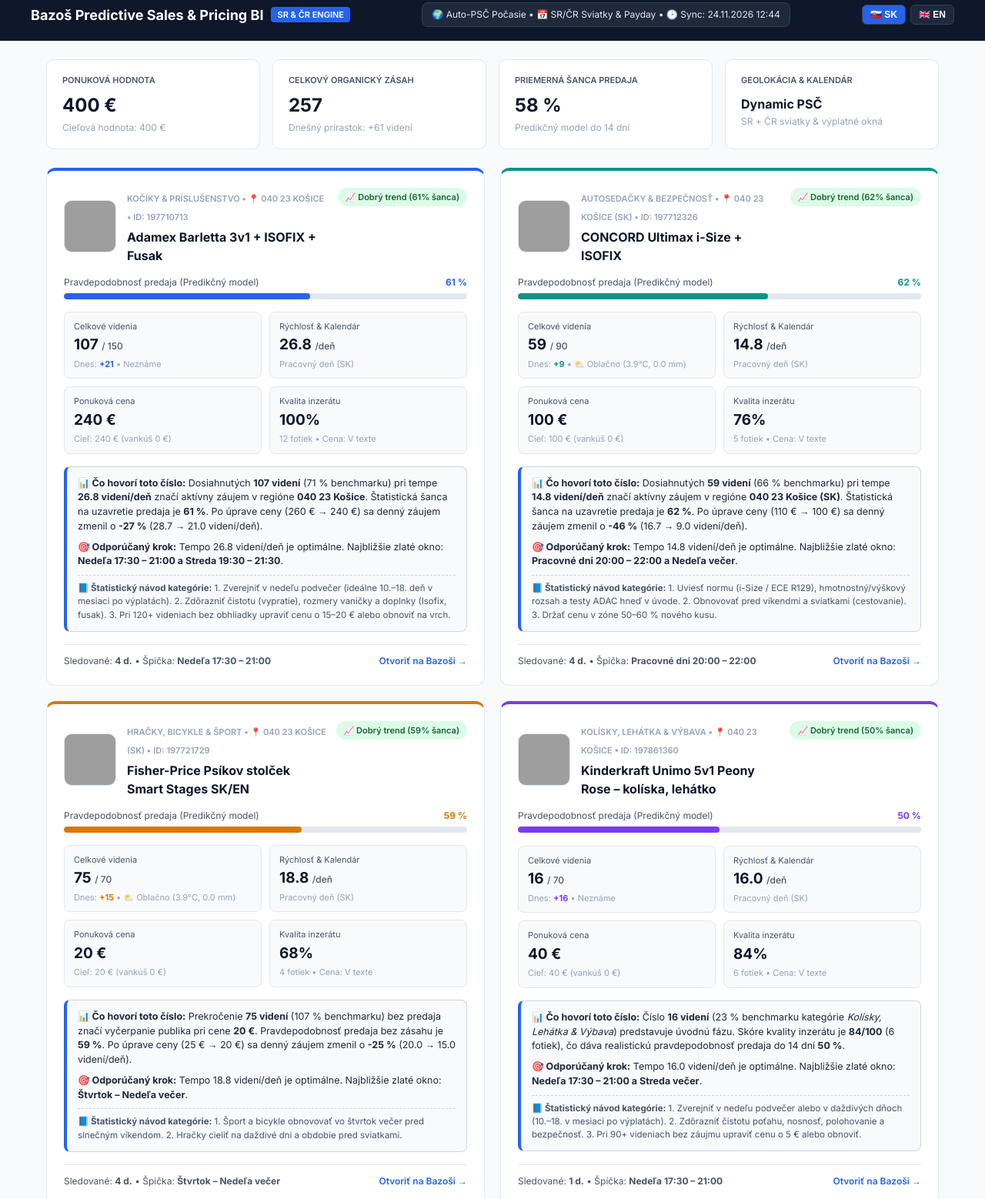
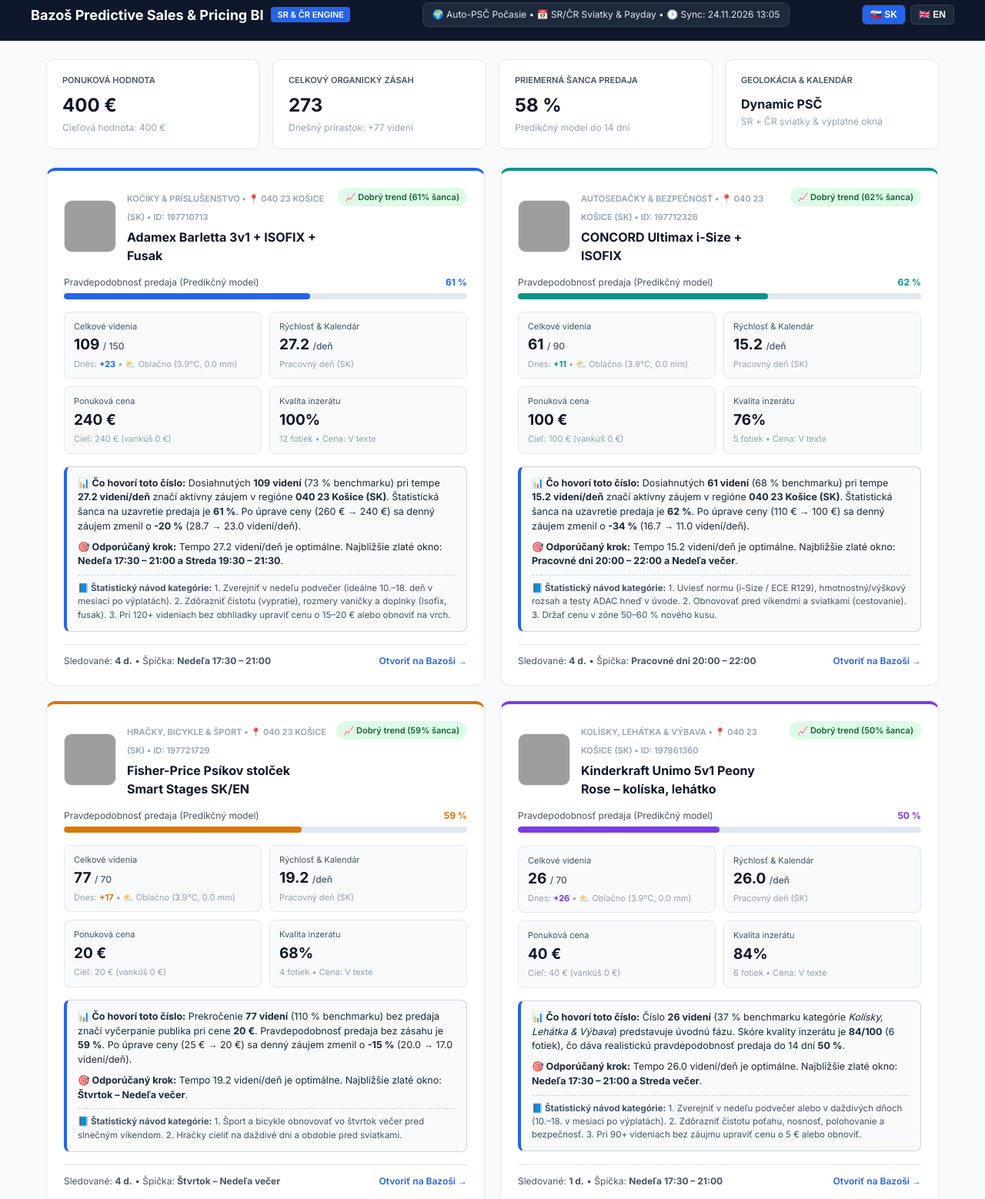
Before and after one commit to JaroslavaG/bazos-predictive-bi, a plain HTML site: page index.html in a window 1280 px wide. Shown: the part 15-1573 px from the top of the page at 77% size. Drawn offline with nearby package versions, Linux system fonts and the light colour scheme; grey boxes are pictures that could not be loaded.

Commit message:
Aktualizácia štatistík, počasia a predikčného dashboardu

```diff
--- a/index.html
+++ b/index.html
@@ -70,7 +70,7 @@
                 <span class="tag-pro">SR & ČR Engine</span>
             </div>
             <div class="context-pill">
-                🌍 Auto-PSČ Počasie &bull; 📅 SR/ČR Sviatky & Payday &bull; 🕒 Sync: 24.11.2026 12:44
+                🌍 Auto-PSČ Počasie &bull; 📅 SR/ČR Sviatky & Payday &bull; 🕒 Sync: 24.11.2026 13:05
             </div>
         </div>
     </div>
@@ -84,8 +84,8 @@
             </div>
             <div class="kpi-card">
                 <div class="kpi-title">Celkový organický zásah</div>
-                <div class="kpi-value">257</div>
-                <div class="kpi-desc">Dnešný prírastok: +61 videní</div>
+                <div class="kpi-value">273</div>
+                <div class="kpi-desc">Dnešný prírastok: +77 videní</div>
             </div>
             <div class="kpi-card">
                 <div class="kpi-title">Priemerná šanca predaja</div>
@@ -105,7 +105,7 @@
                 <div class="ad-title-group">
                     <img src="https://www.bazos.sk/img/1/713/197710713.jpg" alt="Adamex Barletta 3v1 + ISOFIX + Fusak" class="ad-thumb" onerror="this.style.display='none'">
                     <div>
-                        <span class="ad-id">Kočíky & Príslušenstvo &bull; 📍 040 23 Košice &bull; ID: 197710713</span>
+                        <span class="ad-id">Kočíky & Príslušenstvo &bull; 📍 040 23 Košice (SK) &bull; ID: 197710713</span>
                         <h3>Adamex Barletta 3v1 + ISOFIX + Fusak</h3>
                     </div>
                 </div>
@@ -123,12 +123,12 @@
             <div class="metrics-grid">
                 <div class="metric-box">
                     <span class="m-label">Celkové videnia</span>
-                    <span class="m-val">107 <small>/ 150</small></span>
-                    <span class="m-sub">Dnes: <strong style="color:#2563eb">+21</strong> &bull; Neznáme</span>
+                    <span class="m-val">109 <small>/ 150</small></span>
+                    <span class="m-sub">Dnes: <strong style="color:#2563eb">+23</strong> &bull; ⛅ Oblačno (3.9°C, 0.0 mm)</span>
                 </div>
                 <div class="metric-box">
                     <span class="m-label">Rýchlosť & Kalendár</span>
-                    <span class="m-val">26.8 <small>/deň</small></span>
+                    <span class="m-val">27.2 <small>/deň</small></span>
                     <span class="m-sub">Pracovný deň (SK)</span>
                 </div>
                 <div class="metric-box">
@@ -144,8 +144,8 @@
             </div>
 
             <div class="summary-box">
-                <p><strong>📊 Čo hovorí toto číslo:</strong> Dosiahnutých <strong>107 videní</strong> (71 % benchmarku) pri tempe <strong>26.8 videní/deň</strong> značí aktívny záujem v regióne <strong>040 23 Košice</strong>. Štatistická šanca na uzavretie predaja je <strong>61 %</strong>. Po úprave ceny (260 € &rarr; 240 €) sa denný záujem zmenil o <strong>-27 %</strong> (28.7 &rarr; 21.0 videní/deň).</p>
-                <p><strong>🎯 Odporúčaný krok:</strong> Tempo 26.8 videní/deň je optimálne. Najbližšie zlaté okno: <strong>Nedeľa 17:30 – 21:00 a Streda 19:30 – 21:30</strong>.</p>
+                <p><strong>📊 Čo hovorí toto číslo:</strong> Dosiahnutých <strong>109 videní</strong> (73 % benchmarku) pri tempe <strong>27.2 videní/deň</strong> značí aktívny záujem v regióne <strong>040 23 Košice (SK)</strong>. Štatistická šanca na uzavretie predaja je <strong>61 %</strong>. Po úprave ceny (260 € &rarr; 240 €) sa denný záujem zmenil o <strong>-20 %</strong> (28.7 &rarr; 23.0 videní/deň).</p>
+                <p><strong>🎯 Odporúčaný krok:</strong> Tempo 27.2 videní/deň je optimálne. Najbližšie zlaté okno: <strong>Nedeľa 17:30 – 21:00 a Streda 19:30 – 21:30</strong>.</p>
                 <p class="season-note"><strong>📘 Štatistický návod kategórie:</strong> 1. Zverejniť v nedeľu podvečer (ideálne 10.–18. deň v mesiaci po výplatách). 2. Zdôrazniť čistotu (vypratie), rozmery vaničky a doplnky (Isofix, fusak). 3. Pri 120+ videniach bez obhliadky upraviť cenu o 15–20 € alebo obnoviť na vrch.</p>
             </div>
 
@@ -178,12 +178,12 @@
             <div class="metrics-grid">
                 <div class="metric-box">
                     <span class="m-label">Celkové videnia</span>
-                    <span class="m-val">59 <small>/ 90</small></span>
-                    <span class="m-sub">Dnes: <strong style="color:#0d9488">+9</strong> &bull; ⛅ Oblačno (3.9°C, 0.0 mm)</span>
+                    <span class="m-val">61 <small>/ 90</small></span>
+                    <span class="m-sub">Dnes: <strong style="color:#0d9488">+11</strong> &bull; ⛅ Oblačno (3.9°C, 0.0 mm)</span>
                 </div>
                 <div class="metric-box">
                     <span class="m-label">Rýchlosť & Kalendár</span>
-                    <span class="m-val">14.8 <small>/deň</small></span>
+                    <span class="m-val">15.2 <small>/deň</small></span>
                     <span class="m-sub">Pracovný deň (SK)</span>
                 </div>
                 <div class="metric-box">
@@ -199,8 +199,8 @@
             </div>
 
             <div class="summary-box">
-                <p><strong>📊 Čo hovorí toto číslo:</strong> Dosiahnutých <strong>59 videní</strong> (66 % benchmarku) pri tempe <strong>14.8 videní/deň</strong> značí aktívny záujem v regióne <strong>040 23 Košice (SK)</strong>. Štatistická šanca na uzavretie predaja je <strong>62 %</strong>. Po úprave ceny (110 € &rarr; 100 €) sa denný záujem zmenil o <strong>-46 %</strong> (16.7 &rarr; 9.0 videní/deň).</p>
-                <p><strong>🎯 Odporúčaný krok:</strong> Tempo 14.8 videní/deň je optimálne. Najbližšie zlaté okno: <strong>Pracovné dni 20:00 – 22:00 a Nedeľa večer</strong>.</p>
+                <p><strong>📊 Čo hovorí toto číslo:</strong> Dosiahnutých <strong>61 videní</strong> (68 % benchmarku) pri tempe <strong>15.2 videní/deň</strong> značí aktívny záujem v regióne <strong>040 23 Košice (SK)</strong>. Štatistická šanca na uzavretie predaja je <strong>62 %</strong>. Po úprave ceny (110 € &rarr; 100 €) sa denný záujem zmenil o <strong>-34 %</strong> (16.7 &rarr; 11.0 videní/deň).</p>
+                <p><strong>🎯 Odporúčaný krok:</strong> Tempo 15.2 videní/deň je optimálne. Najbližšie zlaté okno: <strong>Pracovné dni 20:00 – 22:00 a Nedeľa večer</strong>.</p>
                 <p class="season-note"><strong>📘 Štatistický návod kategórie:</strong> 1. Uviesť normu (i-Size / ECE R129), hmotnostný/výškový rozsah a testy ADAC hneď v úvode. 2. Obnovovať pred víkendmi a sviatkami (cestovanie). 3. Držať cenu v zóne 50–60 % nového kusu.</p>
             </div>
 
@@ -233,12 +233,12 @@
             <div class="metrics-grid">
                 <div class="metric-box">
                     <span class="m-label">Celkové videnia</span>
-                    <span class="m-val">75 <small>/ 70</small></span>
-                    <span class="m-sub">Dnes: <strong style="color:#d97706">+15</strong> &bull; ⛅ Oblačno (3.9°C, 0.0 mm)</span>
+                    <span class="m-val">77 <small>/ 70</small></span>
+                    <span class="m-sub">Dnes: <strong style="color:#d97706">+17</strong> &bull; ⛅ Oblačno (3.9°C, 0.0 mm)</span>
                 </div>
                 <div class="metric-box">
                     <span class="m-label">Rýchlosť & Kalendár</span>
-                    <span class="m-val">18.8 <small>/deň</small></span>
+                    <span class="m-val">19.2 <small>/deň</small></span>
                     <span class="m-sub">Pracovný deň (SK)</span>
                 </div>
                 <div class="metric-box">
@@ -254,8 +254,8 @@
             </div>
 
             <div class="summary-box">
-                <p><strong>📊 Čo hovorí toto číslo:</strong> Prekročenie <strong>75 videní</strong> (107 % benchmarku) bez predaja značí vyčerpanie publika pri cene <strong>20 €</strong>. Pravdepodobnosť predaja bez zásahu je <strong>59 %</strong>. Po úprave ceny (25 € &rarr; 20 €) sa denný záujem zmenil o <strong>-25 %</strong> (20.0 &rarr; 15.0 videní/deň).</p>
-                <p><strong>🎯 Odporúčaný krok:</strong> Tempo 18.8 videní/deň je optimálne. Najbližšie zlaté okno: <strong>Štvrtok – Nedeľa večer</strong>.</p>
+                <p><strong>📊 Čo hovorí toto číslo:</strong> Prekročenie <strong>77 videní</strong> (110 % benchmarku) bez predaja značí vyčerpanie publika pri cene <strong>20 €</strong>. Pravdepodobnosť predaja bez zásahu je <strong>59 %</strong>. Po úprave ceny (25 € &rarr; 20 €) sa denný záujem zmenil o <strong>-15 %</strong> (20.0 &rarr; 17.0 videní/deň).</p>
+                <p><strong>🎯 Odporúčaný krok:</strong> Tempo 19.2 videní/deň je optimálne. Najbližšie zlaté okno: <strong>Štvrtok – Nedeľa večer</strong>.</p>
                 <p class="season-note"><strong>📘 Štatistický návod kategórie:</strong> 1. Šport a bicykle obnovovať vo štvrtok večer pred slnečným víkendom. 2. Hračky cieliť na daždivé dni a obdobie pred sviatkami.</p>
             </div>
 
@@ -270,7 +270,7 @@
                 <div class="ad-title-group">
                     <img src="https://www.bazos.sk/img/1/360/197861360.jpg" alt="Kinderkraft Unimo 5v1 Peony Rose – kolíska, lehátko" class="ad-thumb" onerror="this.style.display='none'">
                     <div>
-                        <span class="ad-id">Kolísky, Lehátka & Výbava &bull; 📍 040 23 Košice &bull; ID: 197861360</span>
+                        <span class="ad-id">Kolísky, Lehátka & Výbava &bull; 📍 040 23 Košice (SK) &bull; ID: 197861360</span>
                         <h3>Kinderkraft Unimo 5v1 Peony Rose – kolíska, lehátko</h3>
                     </div>
                 </div>
@@ -288,12 +288,12 @@
             <div class="metrics-grid">
                 <div class="metric-box">
                     <span class="m-label">Celkové videnia</span>
-                    <span class="m-val">16 <small>/ 70</small></span>
-                    <span class="m-sub">Dnes: <strong style="color:#7c3aed">+16</strong> &bull; Neznáme</span>
+                    <span class="m-val">26 <small>/ 70</small></span>
+                    <span class="m-sub">Dnes: <strong style="color:#7c3aed">+26</strong> &bull; ⛅ Oblačno (3.9°C, 0.0 mm)</span>
                 </div>
                 <div class="metric-box">
                     <span class="m-label">Rýchlosť & Kalendár</span>
-                    <span class="m-val">16.0 <small>/deň</small></span>
+                    <span class="m-val">26.0 <small>/deň</small></span>
                     <span class="m-sub">Pracovný deň (SK)</span>
                 </div>
                 <div class="metric-box">
@@ -309,8 +309,8 @@
             </div>
 
             <div class="summary-box">
-                <p><strong>📊 Čo hovorí toto číslo:</strong> Číslo <strong>16 videní</strong> (23 % benchmarku kategórie <em>Kolísky, Lehátka & Výbava</em>) predstavuje úvodnú fázu. Skóre kvality inzerátu je <strong>84/100</strong> (6 fotiek), čo dáva realistickú pravdepodobnosť predaja do 14 dní <strong>50 %</strong>.</p>
-                <p><strong>🎯 Odporúčaný krok:</strong> Tempo 16.0 videní/deň je optimálne. Najbližšie zlaté okno: <strong>Nedeľa 17:30 – 21:00 a Streda večer</strong>.</p>
+                <p><strong>📊 Čo hovorí toto číslo:</strong> Číslo <strong>26 videní</strong> (37 % benchmarku kategórie <em>Kolísky, Lehátka & Výbava</em>) predstavuje úvodnú fázu. Skóre kvality inzerátu je <strong>84/100</strong> (6 fotiek), čo dáva realistickú pravdepodobnosť predaja do 14 dní <strong>50 %</strong>.</p>
+                <p><strong>🎯 Odporúčaný krok:</strong> Tempo 26.0 videní/deň je optimálne. Najbližšie zlaté okno: <strong>Nedeľa 17:30 – 21:00 a Streda večer</strong>.</p>
                 <p class="season-note"><strong>📘 Štatistický návod kategórie:</strong> 1. Zverejniť v nedeľu podvečer alebo v daždivých dňoch (10.–18. v mesiaci po výplatách). 2. Zdôrazniť čistotu poťahu, nosnosť, polohovanie a bezpečnosť. 3. Pri 90+ videniach bez záujmu upraviť cenu o 5 € alebo obnoviť.</p>
             </div>
 
@@ -398,11 +398,11 @@
                     <tbody>
             <tr>
                 <td>2026-11-24</td>
-                <td>040 23 Košice</td>
+                <td>040 23 Košice (SK)</td>
                 <td>Utorok <small style="color:#64748b">(Pracovný deň (SK))</small></td>
-                <td>Neznáme</td>
+                <td>⛅ Oblačno (3.9°C, 0.0 mm)</td>
                 <td><strong>Adamex Barletta 3v1 + ISOFIX + Fusak</strong></td>
-                <td>107 <span class="pill-gain">+21</span></td>
+                <td>109 <span class="pill-gain">+23</span></td>
                 <td><strong>61%</strong></td>
             </tr>
 
@@ -442,7 +442,7 @@
                 <td>Utorok <small style="color:#64748b">(Pracovný deň (SK))</small></td>
                 <td>⛅ Oblačno (3.9°C, 0.0 mm)</td>
                 <td><strong>CONCORD Ultimax i-Size + ISOFIX</strong></td>
-                <td>59 <span class="pill-gain">+9</span></td>
+                <td>61 <span class="pill-gain">+11</span></td>
                 <td><strong>62%</strong></td>
             </tr>
 
@@ -482,7 +482,7 @@
                 <td>Utorok <small style="color:#64748b">(Pracovný deň (SK))</small></td>
                 <td>⛅ Oblačno (3.9°C, 0.0 mm)</td>
                 <td><strong>Fisher-Price Psíkov stolček Smart Stages SK/EN</strong></td>
-                <td>75 <span class="pill-gain">+15</span></td>
+                <td>77 <span class="pill-gain">+17</span></td>
                 <td><strong>59%</strong></td>
             </tr>
 
@@ -518,11 +518,11 @@
 
             <tr>
                 <td>2026-11-24</td>
-                <td>040 23 Košice</td>
+                <td>040 23 Košice (SK)</td>
                 <td>Utorok <small style="color:#64748b">(Pracovný deň (SK))</small></td>
-                <td>Neznáme</td>
+                <td>⛅ Oblačno (3.9°C, 0.0 mm)</td>
                 <td><strong>Kinderkraft Unimo 5v1 Peony Rose – kolíska, lehátko</strong></td>
-                <td>16 <span class="pill-gain">+16</span></td>
+                <td>26 <span class="pill-gain">+26</span></td>
                 <td><strong>50%</strong></td>
             </tr>
             </tbody>
@@ -537,11 +537,11 @@
 
     <script>
         new Chart(document.getElementById('cumulativeChart'), {
-            type: 'line', data: { labels: ["2026-11-20", "2026-11-21", "2026-11-22", "2026-11-24"], datasets: [{"label": "Adamex Barletta 3v1 + ISOFIX + Fusak", "data": [59, 73, 86, 107], "borderColor": "#2563eb", "backgroundColor": "#2563eb20", "borderWidth": 2.5, "tension": 0.35, "fill": true}, {"label": "CONCORD Ultimax i-Size + ISOFIX", "data": [36, 44, 50, 59], "borderColor": "#0d9488", "backgroundColor": "#0d948820", "borderWidth": 2.5, "tension": 0.35, "fill": true}, {"label": "Fisher-Price Ps\u00edkov stol\u010dek Smart Stages SK/EN", "data": [44, 56, 60, 75], "borderColor": "#d97706", "backgroundColor": "#d9770620", "borderWidth": 2.5, "tension": 0.35, "fill": true}, {"label": "Kinderkraft Unimo 5v1 Peony Rose \u2013 kol\u00edska, leh\u00e1tko", "data": [null, null, null, 16], "borderColor": "#7c3aed", "backgroundColor": "#7c3aed20", "borderWidth": 2.5, "tension": 0.35, "fill": true}] },
+            type: 'line', data: { labels: ["2026-11-20", "2026-11-21", "2026-11-22", "2026-11-24"], datasets: [{"label": "Adamex Barletta 3v1 + ISOFIX + Fusak", "data": [59, 73, 86, 109], "borderColor": "#2563eb", "backgroundColor": "#2563eb20", "borderWidth": 2.5, "tension": 0.35, "fill": true}, {"label": "CONCORD Ultimax i-Size + ISOFIX", "data": [36, 44, 50, 61], "borderColor": "#0d9488", "backgroundColor": "#0d948820", "borderWidth": 2.5, "tension": 0.35, "fill": true}, {"label": "Fisher-Price Ps\u00edkov stol\u010dek Smart Stages SK/EN", "data": [44, 56, 60, 77], "borderColor": "#d97706", "backgroundColor": "#d9770620", "borderWidth": 2.5, "tension": 0.35, "fill": true}, {"label": "Kinderkraft Unimo 5v1 Peony Rose \u2013 kol\u00edska, leh\u00e1tko", "data": [null, null, null, 26], "borderColor": "#7c3aed", "backgroundColor": "#7c3aed20", "borderWidth": 2.5, "tension": 0.35, "fill": true}] },
             options: { responsive: true, plugins: { legend: { position: 'bottom' } }, scales: { y: { beginAtZero: true } } }
         });
         new Chart(document.getElementById('dailyChart'), {
-            type: 'bar', data: { labels: ["2026-11-20", "2026-11-21", "2026-11-22", "2026-11-24"], datasets: [{"label": "Adamex Barletta 3v1 + ISOFIX + Fusak", "data": [59, 14, 13, 21], "backgroundColor": "#2563eb", "borderRadius": 4}, {"label": "CONCORD Ultimax i-Size + ISOFIX", "data": [36, 8, 6, 9], "backgroundColor": "#0d9488", "borderRadius": 4}, {"label": "Fisher-Price Ps\u00edkov stol\u010dek Smart Stages SK/EN", "data": [44, 12, 4, 15], "backgroundColor": "#d97706", "borderRadius": 4}, {"label": "Kinderkraft Unimo 5v1 Peony Rose \u2013 kol\u00edska, leh\u00e1tko", "data": [0, 0, 0, 16], "backgroundColor": "#7c3aed", "borderRadius": 4}] },
+            type: 'bar', data: { labels: ["2026-11-20", "2026-11-21", "2026-11-22", "2026-11-24"], datasets: [{"label": "Adamex Barletta 3v1 + ISOFIX + Fusak", "data": [59, 14, 13, 23], "backgroundColor": "#2563eb", "borderRadius": 4}, {"label": "CONCORD Ultimax i-Size + ISOFIX", "data": [36, 8, 6, 11], "backgroundColor": "#0d9488", "borderRadius": 4}, {"label": "Fisher-Price Ps\u00edkov stol\u010dek Smart Stages SK/EN", "data": [44, 12, 4, 17], "backgroundColor": "#d97706", "borderRadius": 4}, {"label": "Kinderkraft Unimo 5v1 Peony Rose \u2013 kol\u00edska, leh\u00e1tko", "data": [0, 0, 0, 26], "backgroundColor": "#7c3aed", "borderRadius": 4}] },
             options: { responsive: true, plugins: { legend: { position: 'bottom' } }, scales: { y: { beginAtZero: true } } }
         });
     </script>
```
Also changed, not shown: historia_videni.csv (+4 -4 lines).
